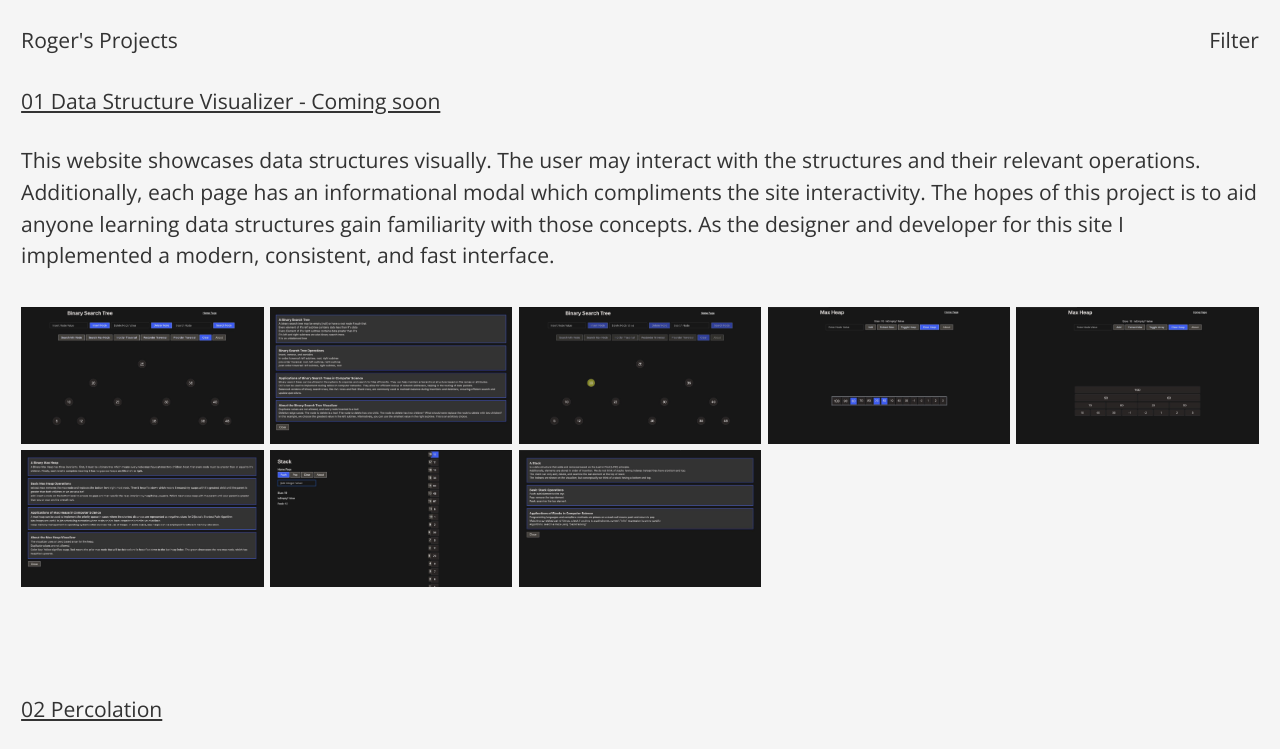
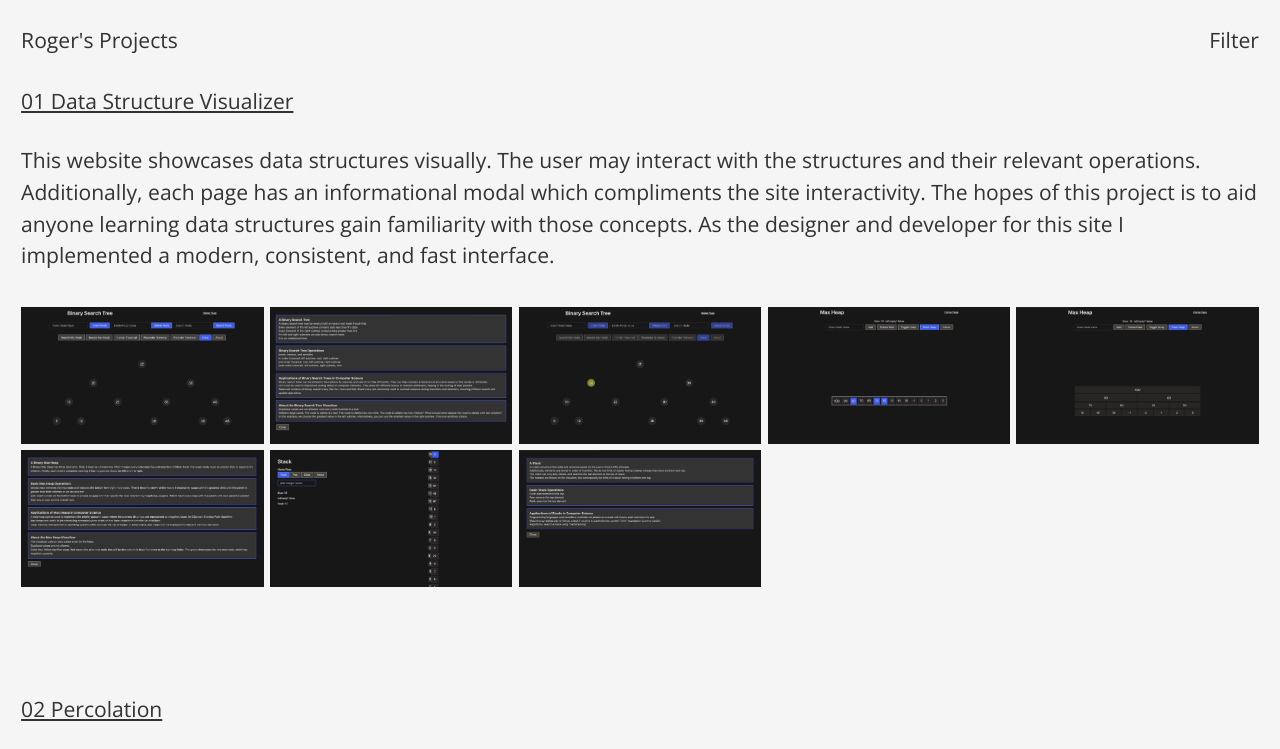
Before and after one commit to rogerb5/portfolio, a plain HTML site: page index.html in a window 1280 px wide. Shown: the top 749 px of the page. Drawn offline with nearby package versions, Linux system fonts and the light colour scheme.

Commit message:
add link

```diff
--- a/index.html
+++ b/index.html
@@ -32,7 +32,7 @@
     </nav>
 
     <section class="fs filterable-s" data-filter="program">
-        <a href="#">01 Data Structure Visualizer - Coming soon</a>
+        <a href="https://data-structure-js-visualizer.netlify.app">01 Data Structure Visualizer</a>
         <p class="fs-p">
             This website showcases data structures visually. The user may
             interact with the structures and their relevant operations. Additionally, each page
```
